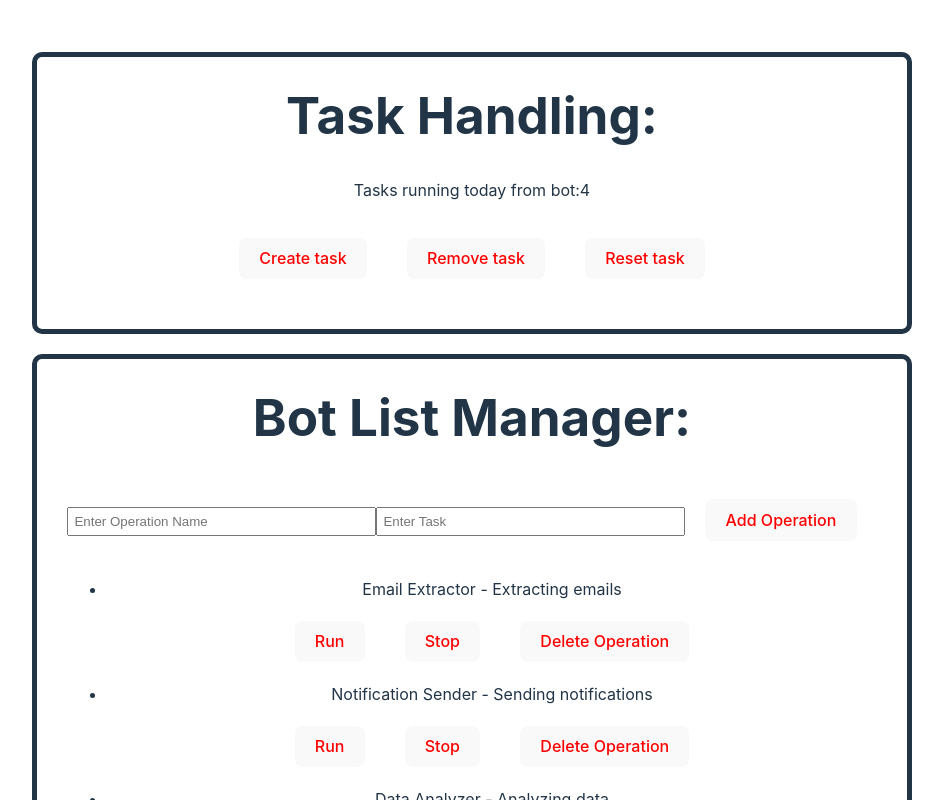
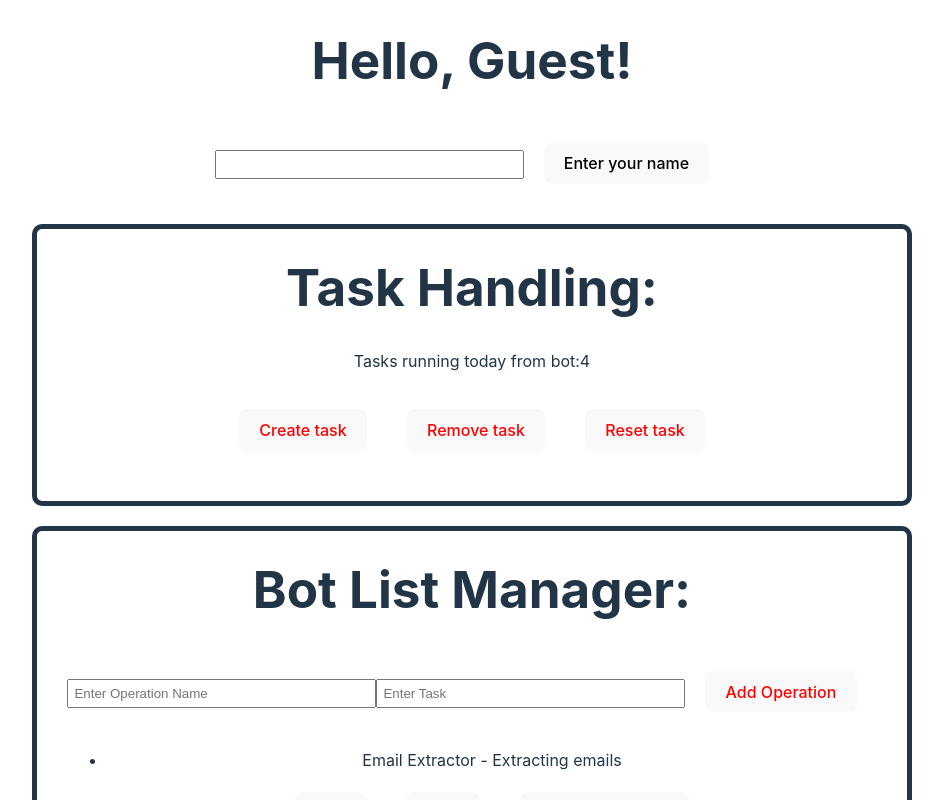
Before and after one commit to denichinv/job-board-react-js, a React (Vite) app in the folder my-project/: page / in a window 1280 px wide. Shown: the top 800 px of the page, without its empty margins (168-1111 px from the left). Built offline with nearby package versions, Linux system fonts and the light colour scheme.

Commit message:
greetings.jsx created

```diff
--- a/my-project/src/App.jsx
+++ b/my-project/src/App.jsx
@@ -1,5 +1,6 @@
 
 import './App.css'
+import Greetings from './greetings'
 import JobBoard from './JobBoard'
 import DynamicInput from './dynamicInputForm'
 import BotListManager from './BotListManager'
@@ -9,6 +10,7 @@ function App() {
 
   return (
     <>
+    <Greetings/>
     <JobBoard/>
     <BotListManager/>
     <DynamicInput/>
--- /dev/null
+++ b/my-project/src/greetings.jsx
@@ -0,0 +1,41 @@
+
+import  {useState} from 'react'
+
+const Greetings = () => {
+
+    const [inputValue, setInputValue] = useState("")
+    const [name,setName] = useState("Guest")
+    const [isVisible, setIsVisible] = useState(true)
+
+const updateName = () => {
+    inputValue.trim() === "" ? setName(name): setName(inputValue)
+    setInputValue("")
+    changeVisibility()
+}
+const handleChange = (input) => {
+    setInputValue(input.target.value)
+
+}
+
+const changeVisibility = () => {
+setIsVisible(!isVisible)
+}
+
+const handleKeyDown = (event) => {
+    if (event.key === "Enter") {
+        console.log("enter");
+
+        updateName()
+    }
+}
+
+  return (
+    <div>
+     <h1><b>Hello, {name}! </b></h1>
+     <input type="text" value={inputValue} onChange={handleChange} onKeyDown={handleKeyDown}  style={{visibility: isVisible? "visible":"hidden"}} />
+     <button onClick={updateName}  style={{visibility: isVisible? "visible":"hidden"}}>Enter your name</button>
+    </div>
+  )
+}
+
+export default Greetings
```
